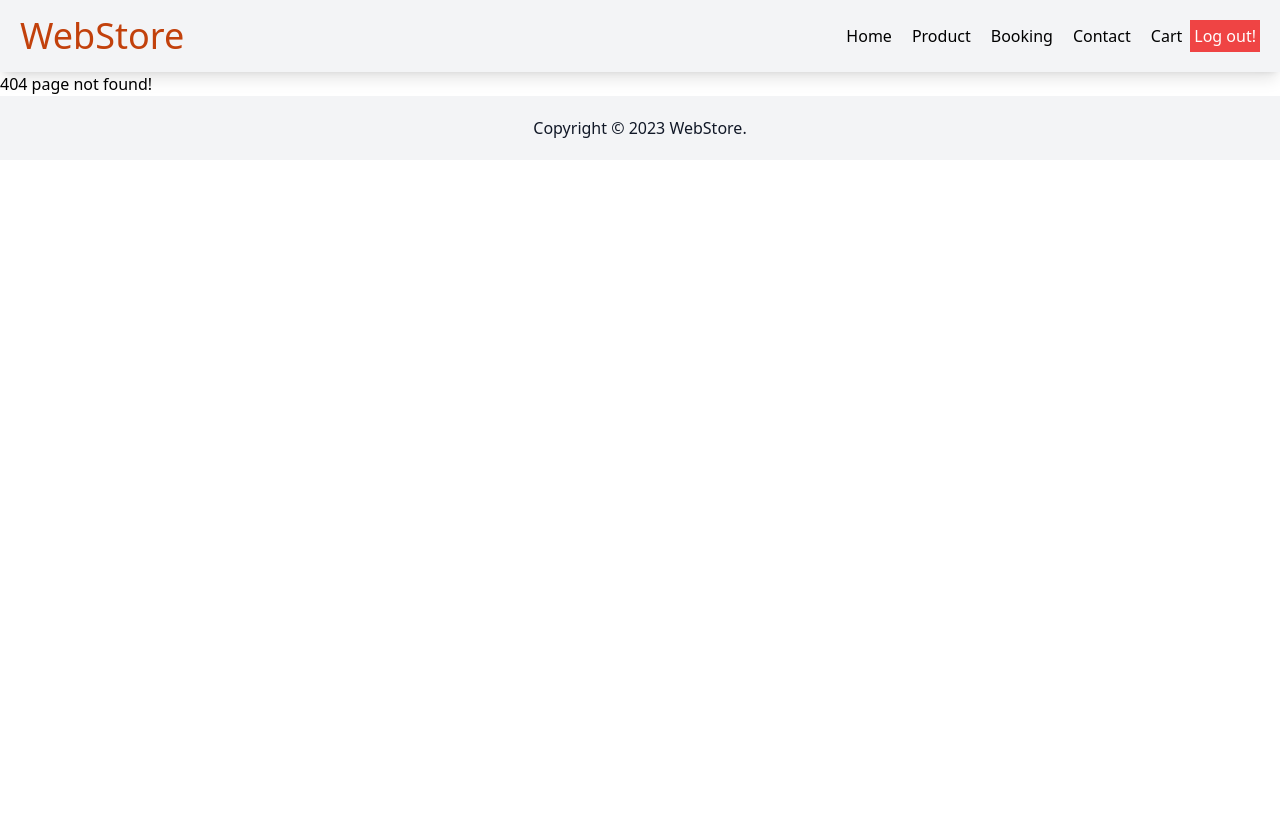
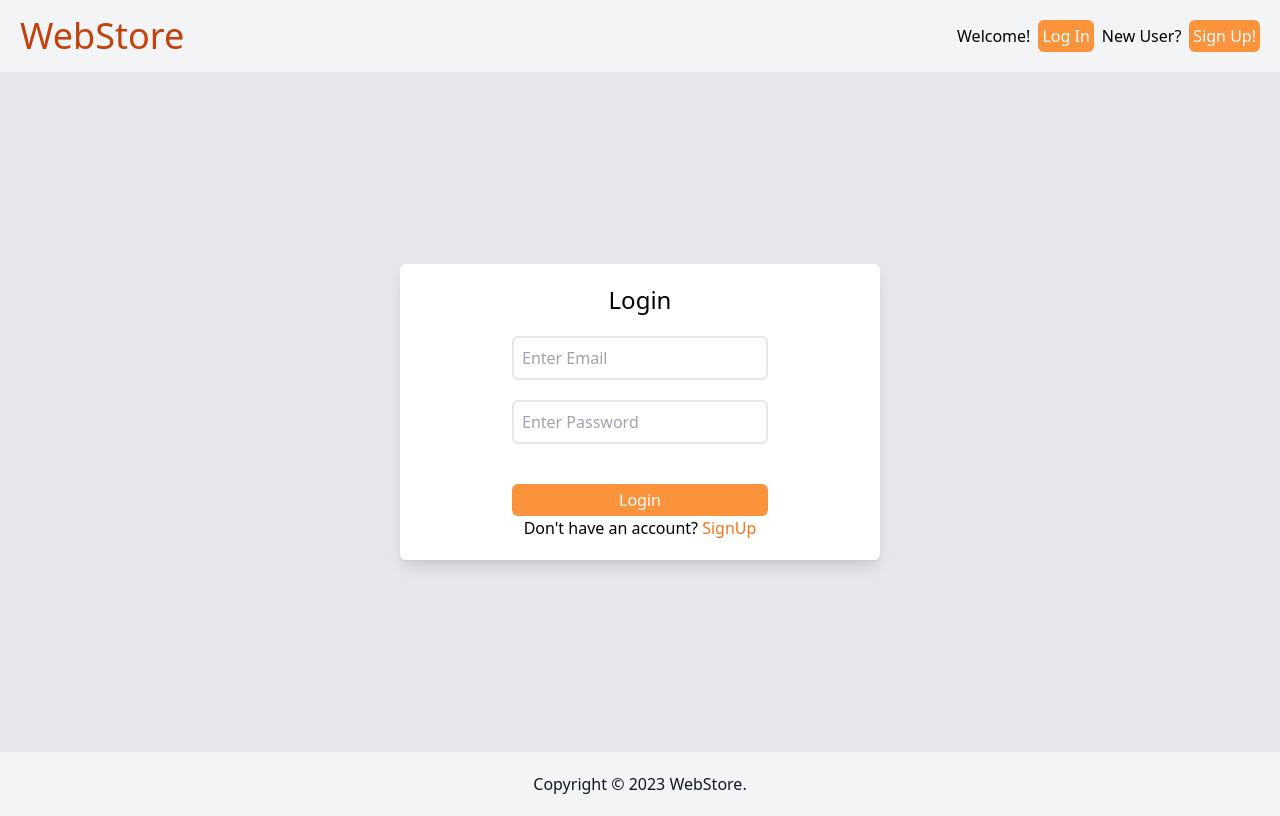
Before and after one commit to RohitSaini11/web-store, a React (Create React App) app: page /Login in a window 1280 px wide. Before the commit this address had no page. Built offline with nearby package versions, Linux system fonts and the light colour scheme; no server answers.

Commit message:
changes nothing

```diff
--- a/src/App.js
+++ b/src/App.js
@@ -9,18 +9,18 @@ import Footer from "./components/Footer";
 import Login from "./pages/LogIn";
 import Signup from "./pages/SignUp";
 import NotFound from "./pages/NotFound";
-import GetUser from "./components/GetUser";
 import
 {
   Routes,
   Route
 } from "react-router-dom";
-import { useState } from "react";
+import { useEffect, useState } from "react";
 import {auth} from "./firebase/firebase";
 import {onAuthStateChanged} from "firebase/auth";
 
 function App() {
 
+  const [user,setUser]=useState();
 
   // const isLoggedIN = ()=>{
   //   // if (auth.currentUser) {
@@ -47,34 +47,42 @@ function App() {
   //     }
   //   });
   // }
+  useEffect(()=>{
+    onAuthStateChanged(auth, (user) => {
+          if (user) {
+            // User is signed in, see docs for a list of available properties
+            // https://firebase.google.com/docs/reference/js/firebase.User
+            const uid = user.uid;
+            setUser(user);
+            // ...
+          }
+        });
+  })
 
   return (
     <>
-    {/* setup user wise cart functionality  */}
-    {/* create a logic which makes THE navbar NOT appear on the LOGIN & SIGNUP page */}
-    {/* {user !== null && console.log("got the user",user)} */}
-     <Navbar />
+    <Navbar user={user} setUser={setUser} />
     <Routes>
       {/* create a 404 page for any other route than the following */}
       {/* <Route path="/Home" element={<Home isLoggedIN={isLoggedIN}/>} /> */}
 
-      <Route path="/Home" element={<Home />} />
+      <Route path="/" element={<Home user={user} />} />
 
-      <Route path="/" element={<Login  />} />
+      <Route path="/Login" element={<Login setUser={setUser} />} />
 
-      <Route path="/Signup" element={<Signup />} />
+      <Route path="/Signup" element={<Signup setUser={setUser} />} />
 
       <Route path="/Product" element={<Product/>} />
 
       <Route path="Product/ShowDetails/:id" element={<ProductDetails />} />
 
-      <Route path="Home/ShowDetails/:id" element={<ProductDetails />} />
+      <Route path="ShowDetails/:id" element={<ProductDetails />} />
 
       <Route path="/Booking" element={<Booking />} />
 
       <Route path="/Contact" element={<Contact/>} />
 
-      <Route path="/Cart" element={<Cart />} />
+      <Route path="/Cart" element={<Cart user={user} />} />
 
       <Route path="*" element={<NotFound />} />
     </Routes>
--- a/src/components/CartItem.js
+++ b/src/components/CartItem.js
@@ -8,13 +8,13 @@ const CartItem= (props) => { //inherits properties from React.component
         onDecreaseQuantity,
         onDeleteProduct } = props;
     return (
-        <div className="cart-item">
+        <div className="cart-item shadow-md min-w-[33%] bg-gray-100 hover:shadow-xl hover:scale-105 duration-300">
             <div className="left-block">
                 <img style={styles.image} src={img} alt=""/>
             </div>
             <div className="right-block">
                 <div style={ {fontSize:25} }>{title}</div>
-                <div style={ {color:'#777'} }>Rs:{price}</div>
+                <div style={ {color:'#777'} }>{price} $</div>
                 <div style={ {color:'#777'} }>Qty:{qty}</div>
                 <div className="cart-item-actions">
                     {/* BUTTONS */}
--- a/src/components/GetUser.js
+++ b/src/components/GetUser.js
@@ -10,14 +10,14 @@ const GetUser = () => {
       if (user) {
         // User is signed in, see docs for a list of available properties
         // https://firebase.google.com/docs/reference/js/firebase.User
-        console.log("Oh yes, Someone is here",user.uid);
+        // console.log("Oh yes, Someone is here",user.uid);
         setUser(user);
         // ...
       } else {
         // User is signed out
         // ...
         setUser({});
-        console.log("Nada, nobody is here.");
+        // console.log("Nada, nobody is here.");
       }
     });
   }, []);
--- a/src/components/Navbar.js
+++ b/src/components/Navbar.js
@@ -1,19 +1,21 @@
 import { Link, useNavigate } from "react-router-dom";
 import {signOut} from "firebase/auth";
 import {auth} from "../firebase/firebase";
-import { useEffect } from "react";
+import { useEffect, useState } from "react";
 import GetUser from "./GetUser";
 
-function Navbar(){
+function Navbar(props){
 
     const navigate = useNavigate();
+    // const user = {...GetUser()};
+    const user = {...props.user};
     // const user="User";
-
     const signout =()=>{
             signOut(auth)
             .then(() => {
                 // Sign-out successful.
                 console.log("sign-out success!");
+                props.setUser(null);
                 navigate('/');
               }).catch((error) => {
                 // An error happened.
@@ -22,7 +24,7 @@ function Navbar(){
                 console.log(errorCode,errorMessage);
               });
     }
-
+    if(user.displayName!==undefined){
         return(
             <nav className=" shadow-lg bg-gray-100 py-4 px-5 flex justify-between  items-center container mx-auto">
                 <div className="">
@@ -31,11 +33,9 @@ function Navbar(){
                 <div className="flex items-center gap-2 ">
                     <ul className="list-none flex justify-center gap-5">
                         <li>
-                        <Link to="/Home">Home</Link>
+                            <Link to="/">Home</Link>
                         </li>
-                    {/* <li>
-                        <Link to="/About">About</Link>
-                    </li> */}
+                        {/* create a conditional rendered function, which gives full navbar when a user is loggin in and gives two buttons to login and signup */}
                         <li>
                             <Link to="/Product">Product</Link>
                         </li>
@@ -50,16 +50,40 @@ function Navbar(){
                         </li>
                     </ul>
 
-
+                    {   user.displayName !== undefined ?
+                        <div id="username_nav" className="  text-white min-w-[5rem] font-semibold p-1 flex gap-5" >
+                            <p className="text-center cursor-default bg-orange-300 px-3">Hello! <br/> {user.displayName}</p>
+                            <button className="bg-red-500 text-white p-1" onClick={signout}>Log out!</button>
+                        </div>
+                        :
+                        <div></div>
+                    }
                     {/* MAKE IT SHOW ONLY WHEN USER IS LOGGED
                     <div id="username_nav" className=" bg-orange-300 text-white min-w-[5rem] font-semibold p-1" >
                         <p className="text-center cursor-default">Hello! <br/> {props.user.displayName}</p>
                     </div> */}
-                <button className="bg-red-500 text-white p-1" onClick={signout}>Log out!</button>
+
+
                 </div>
 
             </nav>
         );
     }
+    return(
+        <nav className=" shadow-lg bg-gray-100 py-4 px-5 flex justify-between  items-center container mx-auto">
+            <div className="">
+                <Link to="/" className="text-orange-700 font-normal  text-4xl" >WebStore</Link>
+            </div>
+            <div className="flex items-center gap-2 ">
+                <p>Welcome!</p>
+                <Link to="/Login" className=" bg-orange-400 text-white rounded-md font-medium p-1"><button  >Log In</button></Link>
+                <p>New User?</p>
+                <Link to="/Signup" className=" bg-orange-400 text-white rounded-md font-medium p-1"><button  >Sign Up!</button></Link>
+            </div>
+
+        </nav>
+    );
+
+}
 
 export default Navbar;
--- a/src/components/Singleproduct.js
+++ b/src/components/Singleproduct.js
@@ -1,6 +1,6 @@
 import { Link } from "react-router-dom";
 import { firestore } from "../firebase/firebase";
-
+import GetUser from "./GetUser";
 
 
 
@@ -9,7 +9,11 @@ const SingleProduct = ({ product }) => {
 
   const { img, title, brand, price } = product;
   const value = parseFloat(price.match(/\d+/)[0]);
-  const db=firestore.collection("cart");
+
+  const user = {...GetUser()};
+  const db=firestore.collection(`${user.uid}`);
+
+  // create notification for adding and removing product to cart
 
   let addProduct= () => {
     db
@@ -49,7 +53,7 @@ const SingleProduct = ({ product }) => {
         Brand: <span className="font-semibold capitalize">{brand}</span>
       </p>
       <p className="text-sm text-gray-600">
-        Price: <span className="text-rose-500 font-semibold">₹ {value}</span>
+        Price: <span className="text-rose-500 font-semibold">{price}</span>
       </p>
       <div className="flex justify-between items-center">
         <Link
@@ -61,13 +65,16 @@ const SingleProduct = ({ product }) => {
             More Info
           </button>
         </Link>
+        {user.displayName !== undefined ?
           <button
-          // onClick={() => console.log("ksk")}
             onClick={addProduct}
             className="bg-orange-400 text-orange-50 hover:bg-orange-50 hover:text-orange-400 duration-300 border border-orange-400 px-2 py-1 rounded-md"
           >
             Add to cart
           </button>
+          : <button></button>
+        }
+
       </div>
     </div>
   );
--- a/src/pages/Cart.js
+++ b/src/pages/Cart.js
@@ -2,14 +2,21 @@ import { useEffect ,useState } from 'react';
 import React from "react";
 import CartItem from '../components/CartItem';
 import { auth,firestore } from "../firebase/firebase";
-
-const Cart = () => {
+import GetUser from '../components/GetUser';
+import {useNavigate } from 'react-router-dom';
+const Cart = (props) => {
     const [products, setProducts] = useState([]);
     const [loading, setLoading] = useState(true);
+    const user = {...props.user};
+    const navigate = useNavigate();
+    // const [showOrderBtn, setShowOrderBtn] = useState(false);
 
-
-    const db=firestore.collection("cart");
+    // const db=firestore.collection("cart");
+    const db=firestore.collection(`${user.uid}`);
     useEffect(() => {
+        if(user.uid === undefined){
+          navigate('/');
+        }
         const unsubscribe = db
           .orderBy('price', 'asc')
           .onSnapshot((snapshot) => {
@@ -25,6 +32,8 @@ const Cart = () => {
 
         return () => unsubscribe(); // Cleanup the listener on unmount
     }, [db]);
+
+
 
     const handleIncreaseQuantity = (product) => {
         const index = products.indexOf(product);
@@ -87,13 +96,21 @@ const Cart = () => {
     };
 
 
-
     return(
-        <div className="cart min-h-[85vh]">
+      <div className="cart min-h-[85vh]">
+          <div className='grid grid-cols-3 '>
             {loading && <h1 className='font-semibold text-2xl text-center'>Loading....</h1>}
 
-            {products.length === 0 && <div className='h-[5rem] flex items-center justify-center'><h1 className='font-semibold text-2xl'>Your cart is empty.</h1></div>}
-            { products.map((product) => {
+            {products.length === 0 && !loading ?
+              // <div className='h-[5rem] flex items-center justify-center'>
+              //   <h1 className='font-semibold text-2xl'>Your cart is empty.</h1>
+              // </div>
+              <h1 className='font-semibold text-2xl'>Your cart is empty.</h1>
+              :
+              <></>
+            }
+            {
+              products.map((product) => {
                 return <CartItem
                     product={product}
                     key={product.id}
@@ -101,14 +118,20 @@ const Cart = () => {
                     onDecreaseQuantity={handleDecreaseQuantity}
                     onDeleteProduct={handleDeleteProduct}
                 />
-            })}
+               })
+            }
+          </div>
 
-            {products.length !== 0 &&
+            {
+              products.length !== 0 &&
               <div style={{ padding: 10, fontSize: 20, fontWeight: 'bolder' ,textAlign:'center'}} className='w-[100%] flex justify-center'>
-                <p className=' w-[10rem]  bg-orange-400 text-white rounded-md p-1'>Total : ₹ {getCartTotal()}</p>
+                <p className=' w-[10rem]  bg-orange-400 text-white rounded-md p-1'>Total: {getCartTotal()} $</p>
               </div>
             }
-        </div>
+
+            {/* {showOrderBtn && <button className='text-orange-400 px-2 py-1 border border-orange-400 rounded-md hover:bg-orange-400 hover:text-orange-50 duration-300'>Place Order</button>} */}
+             {/* <button >orderBTn</button>  */}
+      </div>
     );
 }
 
--- a/src/pages/LogIn.js
+++ b/src/pages/LogIn.js
@@ -10,6 +10,8 @@ function LogIn(props){
     const [password, setPassword] = useState('');
     const [errorMsg,setErrorMsg] = useState('');
 
+    // create the the reset password functionality.
+
     const checkUser = () =>{
         if( email === '' || password === '' ){
             setErrorMsg("Fill all the Fields.");
@@ -21,13 +23,23 @@ function LogIn(props){
             // console.log(userCredential.user);
             //Logged In
             const user = userCredential.user;
+            props.setUser(user);
             // props.setUser(user);
-            navigate('/Home');
+            navigate('/');
             // console.log(user);
         })
         .catch((error)=>{
             const errorCode = error.code;
             const errorMessage = error.message;
+            if(errorCode === "auth/user-not-found"){
+                setErrorMsg("User Not Found!");
+            }
+            else if(errorCode === "auth/wrong-password"){
+                setErrorMsg("Incorrect Email / Password!");
+            }
+            else if(errorCode === "auth/too-many-requests"){
+                setErrorMsg("Too many failed attempts! Account Temporarily Blocked , Please try again later.");
+            }
             console.log(errorCode,errorMessage);
         })
     }
--- a/src/pages/SignUp.js
+++ b/src/pages/SignUp.js
@@ -2,10 +2,10 @@ import { Link , NavLink, useNavigate, } from "react-router-dom";
 import InputControl from "../components/InputControl";
 import {auth} from "../firebase/firebase";
 import { useState } from "react";
-import { createUserWithEmailAndPassword } from "firebase/auth";
+import { createUserWithEmailAndPassword ,updateProfile } from "firebase/auth";
 
 
-function SignUp(){
+function SignUp(props){
         const navigate = useNavigate();
 
         const [email,setEmail] = useState('');
@@ -23,13 +23,22 @@ function SignUp(){
                         //console.log(userCredential);
                         //Signed IN
                         const user = userCredential.user;
-                        console.log(user);
+                        props.setUser(user);
+                        updateProfile(user,{
+                            displayName: name
+                        });
                         navigate("/");
                         //
                     })
                     .catch((error) => {
                         const errorCode = error.code;
                         const errorMessage = error.message;
+                        if(errorCode === "auth/weak-password"){
+                            setErrorMsg("Weak Password! must have more than 6 characters");
+                        }
+                        else if(errorCode === "auth/email-already-in-use"){
+                            setErrorMsg("Email Already in Use by another Account!");
+                        }
                         console.log(errorCode,errorMessage);
                     })
         }
```
Lines whose indentation alone changed are shown as unchanged.
